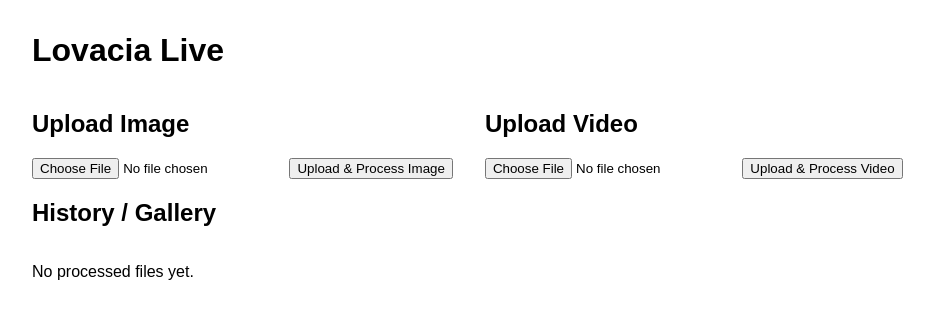
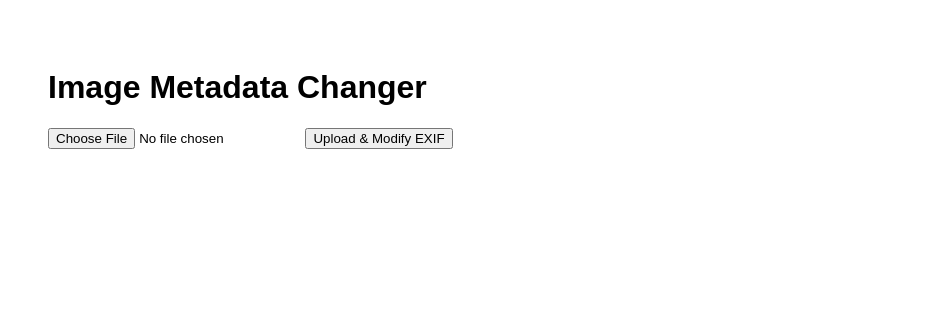
Before and after one commit to BrandonM01/lovacia-live, a FastAPI app: page / in a window 1280 px wide. Shown: the top 319 px of the page, without its empty margins (0-934 px from the left). Run offline with FastAPI, Linux system fonts and the light colour scheme.

Commit message:
Update index.html

```diff
--- a/templates/index.html
+++ b/templates/index.html
@@ -1,55 +1,52 @@
-<!doctype html>
+<!DOCTYPE html>
 <html lang="en">
 <head>
-  <meta charset="utf-8">
-  <title>Lovacia Live</title>
-  <link rel="stylesheet" href="/static/app.css">
+  <meta charset="UTF-8">
+  <title>Lovacia Live – Image EXIF Changer</title>
+  <link rel="stylesheet" href="/static/app.css" />
+  <style>
+    body { font-family: sans-serif; padding: 1rem; }
+    #preview { margin-top: 1rem; max-width: 300px; }
+  </style>
 </head>
 <body>
-  <h1>Lovacia Live</h1>
+  <h1>Image Metadata Changer</h1>
 
-  <!-- Forms -->
-  <div class="upload-forms">
-    <form id="img-form" action="/process-image" method="post" enctype="multipart/form-data">
-      <h2>Upload Image</h2>
-      <input type="file" name="file" required>
-      <button type="submit">Upload &amp; Process Image</button>
-    </form>
+  <form id="uploadForm">
+    <input type="file" name="file" accept="image/jpeg" required />
+    <button type="submit">Upload &amp; Modify EXIF</button>
+  </form>
 
-    <form id="vid-form" action="/process-video" method="post" enctype="multipart/form-data">
-      <h2>Upload Video</h2>
-      <input type="file" name="file" required>
-      <button type="submit">Upload &amp; Process Video</button>
-    </form>
-  </div>
-
-  <!-- Spinner -->
-  <div id="spinner" class="spinner hidden"></div>
-
-  <!-- Gallery -->
-  <h2>History / Gallery</h2>
-  <div class="gallery">
-    {% for file in gallery %}
-      {% if file.lower().endswith(('.png','.jpg','.jpeg','.gif')) %}
-        <a href="/static/processed/{{ file }}" target="_blank">
-          <img src="/static/processed/{{ file }}" alt="{{ file }}">
-        </a>
-      {% elif file.lower().endswith(('.mp4','.webm')) %}
-        <a href="/static/processed/{{ file }}" target="_blank">
-          <video src="/static/processed/{{ file }}" muted loop></video>
-        </a>
-      {% endif %}
-    {% else %}
-      <p>No processed files yet.</p>
-    {% endfor %}
-  </div>
+  <img id="preview" src="" alt="" style="display: none;" />
 
   <script>
-    const spinner = document.getElementById('spinner');
-    document.querySelectorAll('form').forEach(f => {
-      f.addEventListener('submit', () => {
-        spinner.classList.remove('hidden');
-      });
+    const form = document.getElementById('uploadForm');
+    const preview = document.getElementById('preview');
+
+    form.addEventListener('submit', async e => {
+      e.preventDefault();
+      const fileInput = form.querySelector('input[type=file]');
+      const file = fileInput.files[0];
+      if (!file) return;
+
+      const fd = new FormData();
+      fd.append('file', file);
+
+      preview.style.display = 'none';
+      preview.src = '';
+
+      try {
+        const res = await fetch('/process-image', { method: 'POST', body: fd });
+        const data = await res.json();
+        if (res.ok && data.processed_image_url) {
+          preview.src = data.processed_image_url;
+          preview.style.display = 'block';
+        } else {
+          alert("Error: " + (data.detail||"Unknown"));
+        }
+      } catch(err) {
+        alert("Upload failed: " + err);
+      }
     });
   </script>
 </body>
```
